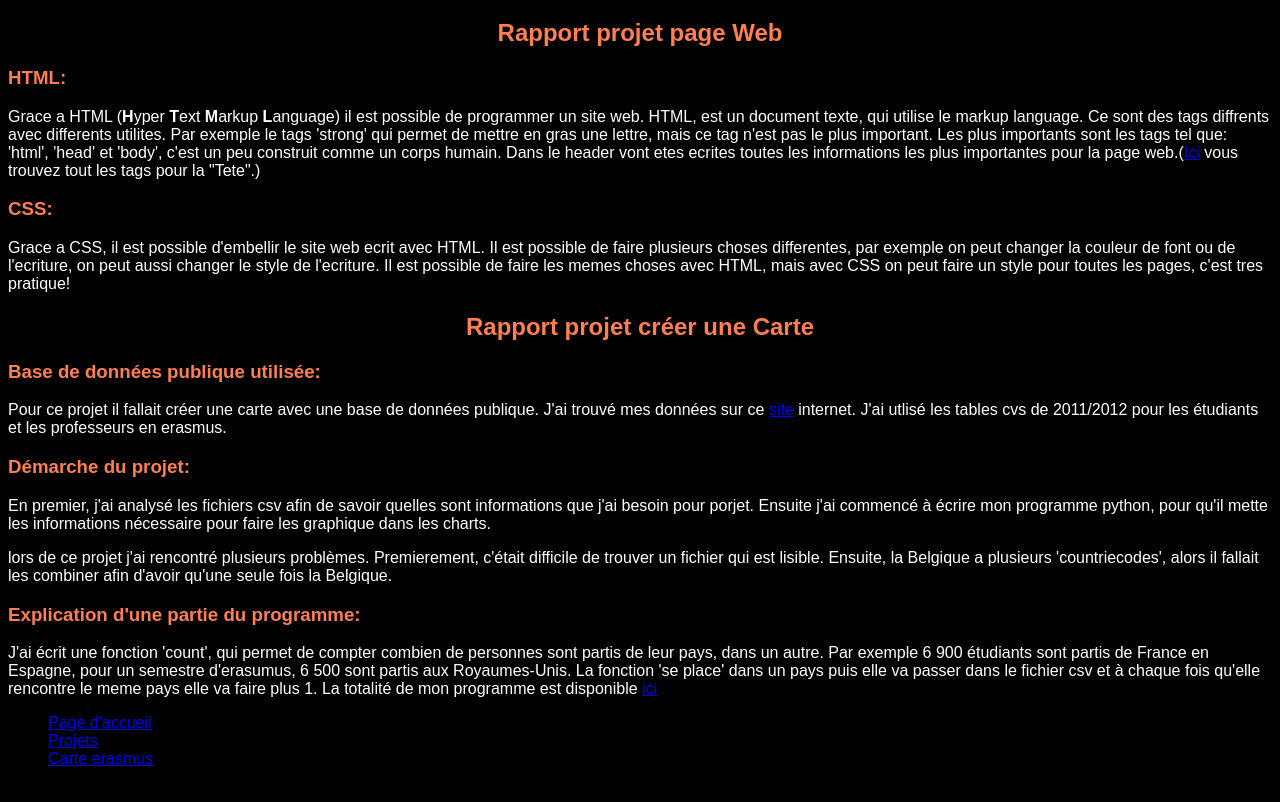
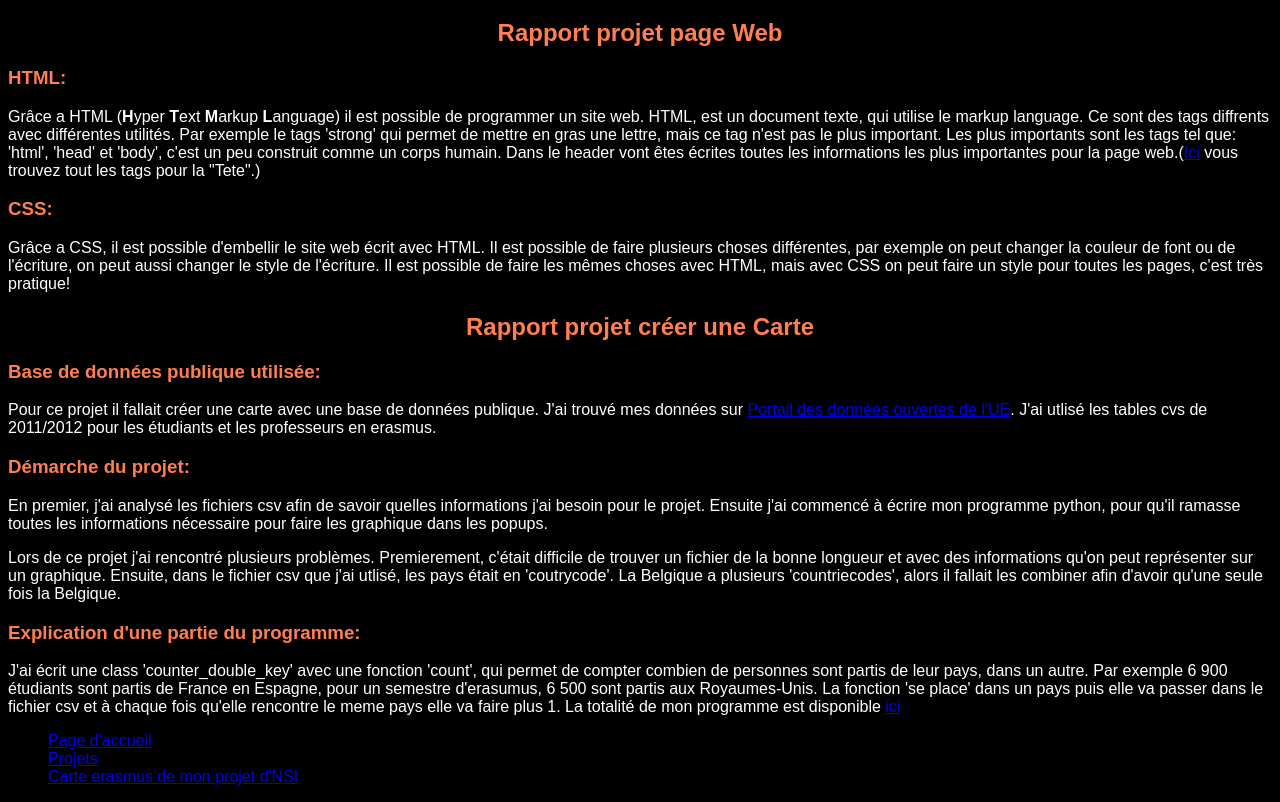
Before and after one commit to gayanehlustermann/gayanehlustermann.github.io, a plain HTML site: page rapport.html in a window 1280 px wide. Shown: the part 61-863 px from the top of the page. Drawn offline with Linux system fonts and the light colour scheme.

Commit message:
Add files via upload

```diff
--- a/rapport.html
+++ b/rapport.html
@@ -12,22 +12,22 @@
 		<h1>Rapports</h1>
         <h2>Rapport projet page Web</h2>
         <h3>HTML:</h3>
-        <p>Grace a HTML (<strong>H</strong>yper <strong>T</strong>ext <strong>M</strong>arkup <strong>L</strong>anguage) il est possible de programmer un site web. HTML, est un document texte, qui utilise le markup language. Ce sont des tags diffrents avec differents utilites. Par exemple le tags 'strong' qui permet de mettre en gras une lettre, mais ce tag n'est pas le plus important. Les plus importants sont les tags tel que: 'html', 'head' et 'body', c'est un peu construit comme un corps humain. Dans le header vont etes ecrites toutes les informations les plus importantes pour la page web.(<a href=https://htmlhead.dev>Ici</a> vous trouvez tout les tags pour la "Tete".)</p>
+        <p>Grâce a HTML (<strong>H</strong>yper <strong>T</strong>ext <strong>M</strong>arkup <strong>L</strong>anguage) il est possible de programmer un site web. HTML, est un document texte, qui utilise le markup language. Ce sont des tags diffrents avec différentes utilités. Par exemple le tags 'strong' qui permet de mettre en gras une lettre, mais ce tag n'est pas le plus important. Les plus importants sont les tags tel que: 'html', 'head' et 'body', c'est un peu construit comme un corps humain. Dans le header vont êtes écrites toutes les informations les plus importantes pour la page web.(<a href=https://htmlhead.dev>Ici</a> vous trouvez tout les tags pour la "Tete".)</p>
         <h3>CSS:</h3>
-        <p>Grace a CSS, il est possible d'embellir le site web ecrit avec HTML. Il est possible de faire plusieurs choses differentes, par exemple on peut changer la couleur de font ou de l'ecriture, on peut aussi changer le style de l'ecriture. Il est possible de faire les memes choses avec HTML, mais avec CSS on peut faire un style pour toutes les pages, c'est tres pratique!  </p>
+        <p>Grâce a CSS, il est possible d'embellir le site web écrit avec HTML. Il est possible de faire plusieurs choses différentes, par exemple on peut changer la couleur de font ou de l'écriture, on peut aussi changer le style de l'écriture. Il est possible de faire les mêmes choses avec HTML, mais avec CSS on peut faire un style pour toutes les pages, c'est très pratique!  </p>
         <h2>Rapport projet créer une Carte</h2>
         <h3>Base de données publique utilisée:</h3>
-        <p>Pour ce projet il fallait créer une carte avec une base de données publique. J'ai trouvé mes données sur ce <a href=https://data.europa.eu/euodp/fr/data/dataset/erasmus-mobility-statistics-2011-12>site</a> internet. J'ai utlisé les tables cvs de 2011/2012 pour les étudiants et les professeurs en erasmus. </p>
+        <p>Pour ce projet il fallait créer une carte avec une base de données publique. J'ai trouvé mes données sur <a href=https://data.europa.eu/euodp/fr/data/dataset/erasmus-mobility-statistics-2011-12>Portail des données ouvertes de l'UE</a>. J'ai utlisé les tables cvs de 2011/2012 pour les étudiants et les professeurs en erasmus. </p>
         <h3>Démarche du projet:</h3>
-        <p>En premier, j'ai analysé les fichiers csv afin de savoir quelles sont informations que j'ai besoin pour porjet. Ensuite j'ai commencé à écrire mon programme python, pour qu'il mette les informations nécessaire pour faire les graphique dans les charts.</p>
-        <p>lors de ce projet j'ai rencontré plusieurs problèmes. Premierement, c'était difficile de trouver un fichier qui est lisible. Ensuite, la Belgique a plusieurs 'countriecodes', alors il fallait les combiner afin d'avoir qu'une seule fois la Belgique. </p>
+        <p>En premier, j'ai analysé les fichiers csv afin de savoir quelles informations j'ai besoin pour le projet. Ensuite j'ai commencé à écrire mon programme python, pour qu'il ramasse toutes les informations nécessaire pour faire les graphique dans les popups.</p>
+        <p>Lors de ce projet j'ai rencontré plusieurs problèmes. Premierement, c'était difficile de trouver un fichier de la bonne longueur et avec des informations qu'on peut représenter sur un graphique. Ensuite, dans le fichier csv que j'ai utlisé, les pays était en 'coutrycode'. La Belgique a plusieurs 'countriecodes', alors il fallait les combiner afin d'avoir qu'une seule fois la Belgique. </p>
         <h3>Explication d'une partie du programme:</h3>
-        <p>J'ai écrit une fonction 'count', qui permet de compter combien de personnes sont partis de leur pays, dans un autre. Par exemple 6 900 étudiants sont partis de France en Espagne, pour un semestre d'erasumus, 6 500 sont partis aux Royaumes-Unis. La fonction 'se place' dans un pays puis elle va passer dans le fichier csv et à chaque fois qu'elle rencontre le meme pays elle va faire plus 1. La totalité de mon programme est disponible <a href=./map_projet_nsi_Gayaneh_Lustermann.zip>ici</a> </p>
+        <p>J'ai écrit une class 'counter_double_key' avec une fonction 'count', qui permet de compter combien de personnes sont partis de leur pays, dans un autre. Par exemple 6 900 étudiants sont partis de France en Espagne, pour un semestre d'erasumus, 6 500 sont partis aux Royaumes-Unis. La fonction 'se place' dans un pays puis elle va passer dans le fichier csv et à chaque fois qu'elle rencontre le meme pays elle va faire plus 1. La totalité de mon programme est disponible <a href=./map_projet_nsi_Gayaneh_Lustermann.zip>ici</a> </p>
 
             <ol>
             <li><a href=./index.html>Page d'accueil</a></li>
             <li><a href=./projets.html>Projets</a></li>
-            <li><a href=./map_projet_nsi.html>Carte erasmus</a></li>
+            <li><a href=./map_projet_nsi.html>Carte erasmus de mon projet d'NSI</a></li>
             </ol>
 
 	</body>
```
Also changed, not shown: index.html (+5 -5 lines), projets.html (+8 -8 lines).
